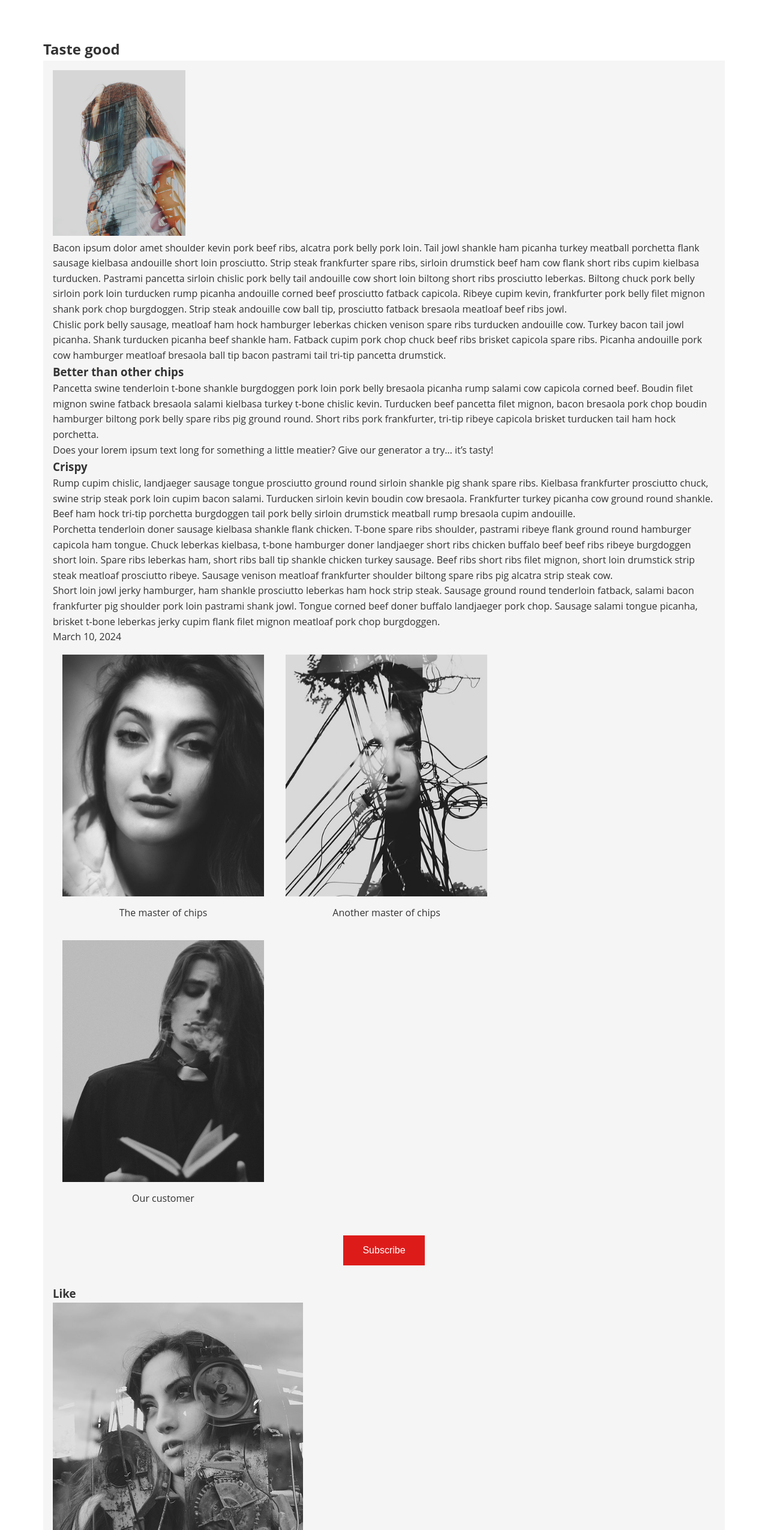
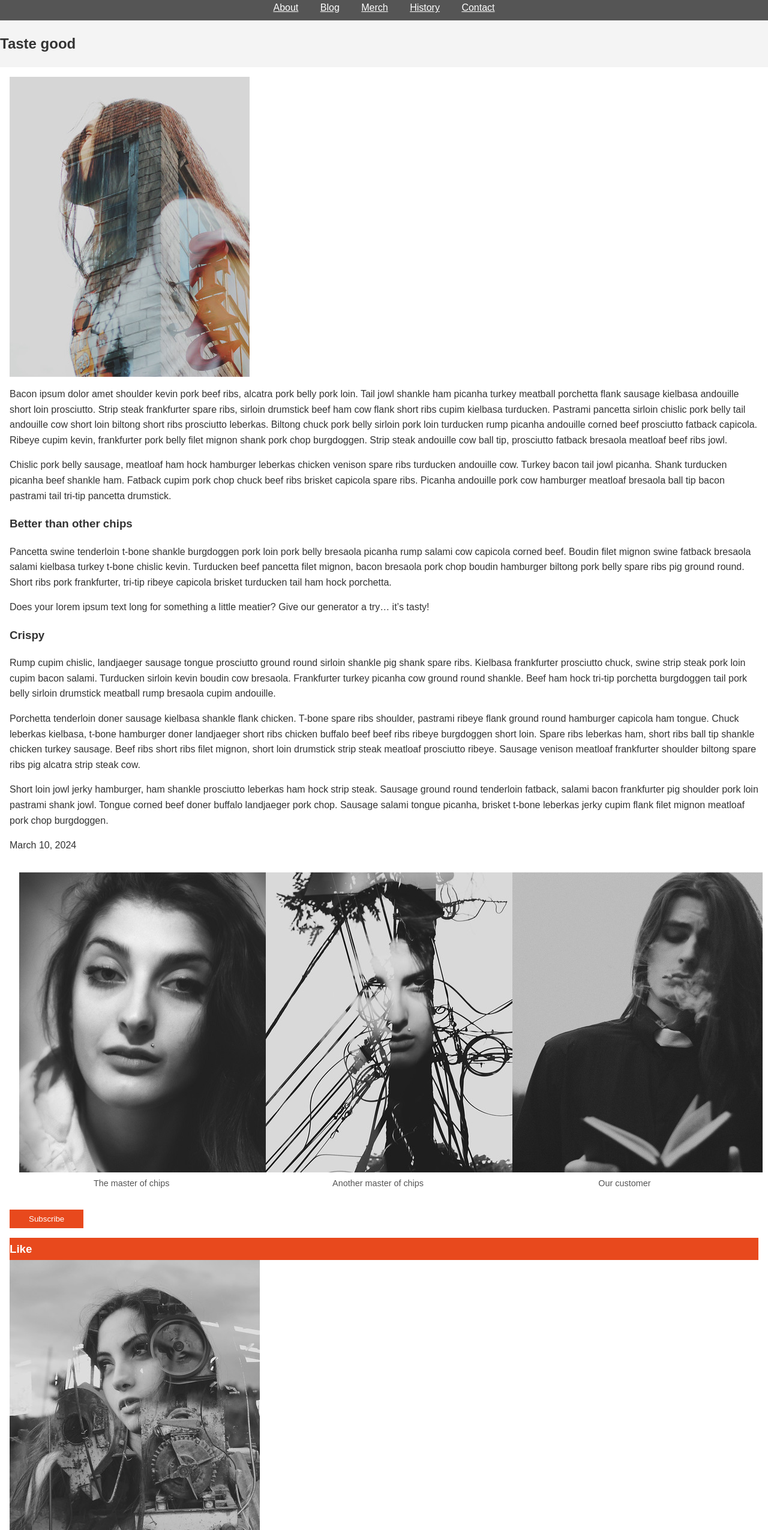
Before and after one commit to Kokotandayo9090/blog, a plain HTML site: page index.html in a window 1280 px wide. Shown: the part 91-2641 px from the top of the page at 60% size. Drawn offline with Linux system fonts and the light colour scheme.

Commit message:
Update style.css

```diff
--- a/css/style.css
+++ b/css/style.css
@@ -50,44 +50,36 @@
 
 
 
-body, h1, h2, h3, p, figure, figcaption {
+body {
+    font-family: 'Arial', sans-serif;
+    line-height: 1.6;
+    color: #333;
+    background-color: #f4f4f4;
     margin: 0;
     padding: 0;
 }
 
-/* Apply a general box-sizing rule to calculate widths and heights including padding and border */
-*, *::before, *::after {
-    box-sizing: border-box;
-}
-
-body {
-    font-family: 'Open Sans', sans-serif;
-    line-height: 1.6;
-    color: #333;
-}
-
 header {
-    background: rgba(255, 255, 255, 0.3);
-    padding: 1em 0;
+    background: #333;
+    color: #fff;
+    padding: 1rem 0;
     text-align: center;
 }
 
 header h1 {
-    color: #fff;
-    font-size: 2.5rem;
+    margin: 0;
 }
 
-/* Highlight the second word in the h1 header */
 .highlight {
-    color: #dd1c1a;
+    color: #e8491d;
 }
 
 nav ul {
-    list-style-type: none;
-    background-color: rgba(255, 255, 255, 0.3)
+    background: #555;
     text-align: center;
+    padding: 0;
     margin: 0;
-    padding: 0;
+    list-style: none;
 }
 
 nav ul li {
@@ -95,89 +87,107 @@ nav ul li {
 }
 
 nav ul li a {
-    text-decoration: none;
-    color: white;
-    padding: 1em;
+    color: #fff;
+    padding: .5rem 1rem;
+    display: inline-block;
 }
 
-main {
-    max-width: 1200px;
-    margin: 2em auto;
-    padding: 0 2em;
+nav ul li a:hover {
+    background: #666;
 }
 
 .main-section {
-    background: #f5f5f5; /* Light grey background */
-    padding: 1em;
-    margin-bottom: 2em;
+    padding: 1rem;
+    background: #fff;
+}
+
+.article-image {
+    float: left;
+    margin-right: 1rem;
 }
 
 .article-image img {
-    width: 20%;
+    display: block;
+    max-width: 100%;
     height: auto;
 }
 
 figcaption {
-    text-align: center;
-    margin-top: 0.5em;
+    font-size: .9rem;
+    color: #555;
 }
 
 button {
-    background-color: #dd1c1a; /* Red background */
-    color: white;
+    display: inline-block;
+    padding: .5rem 2rem;
+    background: #e8491d;
+    color: #fff;
     border: none;
-    padding: 1em 2em;
-    font-size: 1em;
     cursor: pointer;
+}
+
+button:hover {
+    opacity: 0.8;
+}
+
+.subsection {
+    padding: 1rem 0;
+}
+
+.subsection figure {
+    margin: 1rem;
+    text-align: center;
+}
+
+.expand {
+    font-size: 2rem;
+    line-height: 2rem;
+    color: #333;
+    text-align: center;
     display: block;
-    margin: 2em auto;
+    margin-top: 1rem;
+}
+
+aside h3 {
+    background: #e8491d;
+    color: #fff;
+    padding: .2rem 0;
+    margin: 1rem 0 0;
+}
+
+aside img {
+    max-width: 100%;
+    height: auto;
+    display: block;
 }
 
 footer {
-    background-color: #2c2c2c; /* Dark grey background */
-    color: white;
-    padding: 1em 0;
+    background: #333;
+    color: #fff;
     text-align: center;
+    padding: 1rem 0;
+}
+
+footer p {
+    margin: 0;
 }
 
 footer a {
-    color: #dd1c1a; /* Red color for links */
+    color: #fff;
 }
 
-.expand {
-    display: inline-block;
-    margin-left: 0.5em;
+footer a:hover {
+    color: #e8491d; /* Placeholder for the actual hover color */
 }
 
-/* Styling for the subsection figures */
-.subsection figure {
-    margin: 1em;
-    display: inline-block;
-    width: calc(33.333% - 2em); /* Three figures side by side with margin */
-}
 
-.subsection img {
-    width: 100%;
-    height: auto;
-}
-
-.subsection figcaption {
-    margin-top: 0.5em;
-}
-
-/* Responsive Image Grid for subsection */
-@media (max-width: 768px) {
-    .subsection figure {
-        width: calc(50% - 2em); /* Two figures side by side on smaller screens */
-    }
-}
-
-@media (max-width: 480px) {
-    .subsection figure {
-        width: 100%; /* Stack on very small screens */
+@media (min-width: 768px) {
+    .article-image {
+        float: none;
+        margin: 0 auto;
     }
 
-    nav ul li {
-        display: block;
+    .subsection figure {
+        display: inline-block;
+        width: 30%;
     }
-}
```
